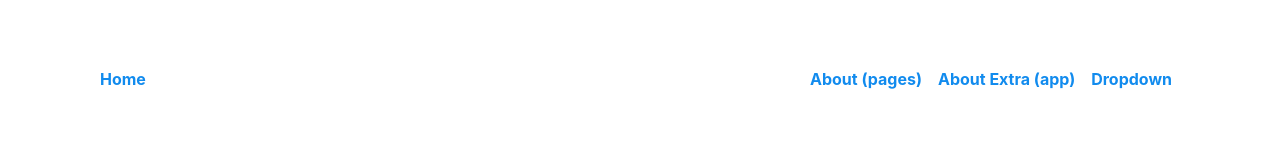
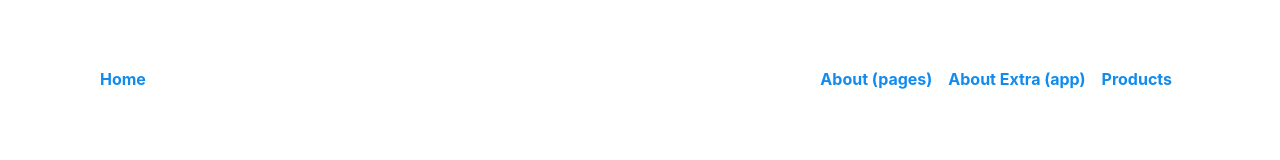
Before and after one commit to webreactiva-devs/workshop-intro-nextjs, a Next.js app: page / in a window 1280 px wide. Shown: the top 160 px of the page. Built offline with nearby package versions, Linux system fonts and the light colour scheme.

Commit message:
step04 Menu links

```diff
--- a/src/components/header.js
+++ b/src/components/header.js
@@ -11,13 +11,13 @@ export default function Header() {
             <a href="/about-extra">About Extra (app)</a>
           </li>
           <li>
-            <a href="#">Dropdown</a>
+            <a href="#">Products</a>
             <ul>
               <li>
-                <a href="#">Sublink with a long name</a>
+                <a href="/products">List CSR (pages)</a>
               </li>
               <li>
-                <a href="#">Short sublink</a>
+                <a href="/products-extra">List CSR (app)</a>
               </li>
             </ul>
           </li>
```
